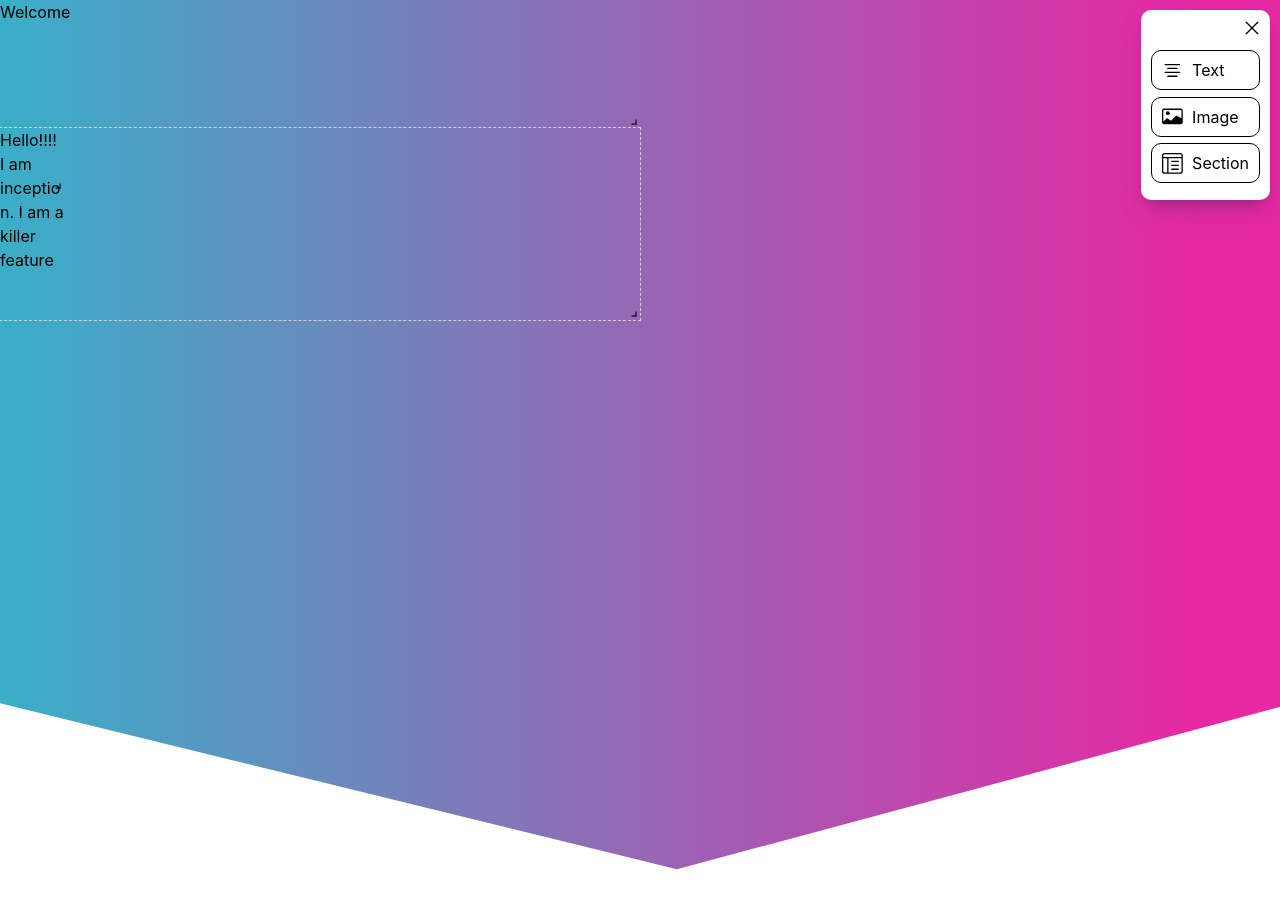
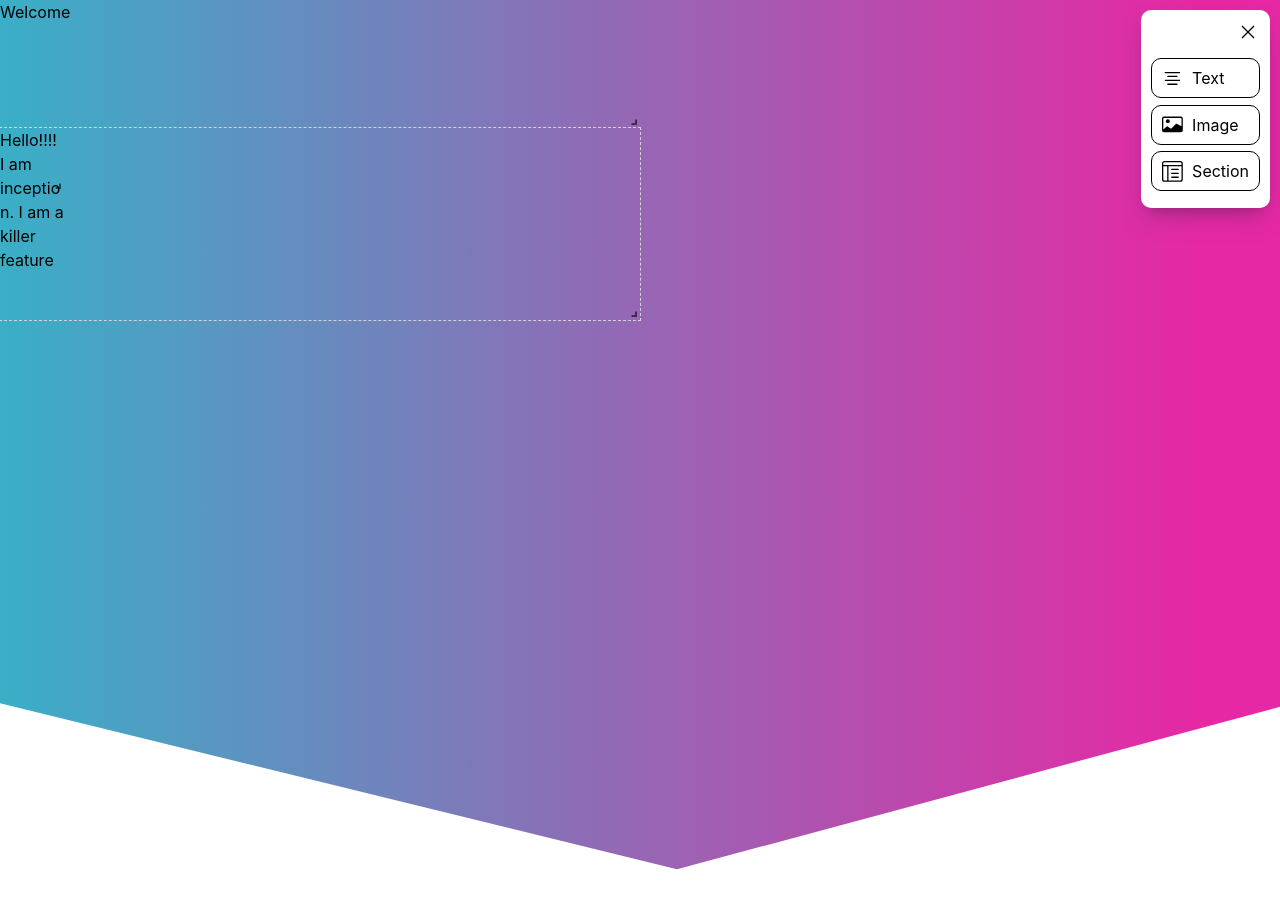
Before and after one commit to Achiaga/open-website-builder, a Next.js app: page /builder in a window 1280 px wide. Both pictures are taken after a click on the element 1240 px from the left and 40 px from the top of the page. Shown: the top 908 px of the page. Built offline with nearby package versions, Linux system fonts and the light colour scheme.

Commit message:
feat: added hover state to toolbar icons

```diff
--- a/builder/sidebar/sidebar.js
+++ b/builder/sidebar/sidebar.js
@@ -1,7 +1,6 @@
-import { Box, Spinner, Text } from '@chakra-ui/react'
+import { Box, Text } from '@chakra-ui/react'
 import PropTypes from 'prop-types'
 import { useState } from 'react'
-import { FaRegTimesCircle } from 'react-icons/fa'
 import { GrAdd, GrClose } from 'react-icons/gr'
 import {
 	BsTextCenter,
@@ -33,6 +32,7 @@ const ToolSection = ({ Icon, text, type, setNewBlockType, ...props }) => {
 				e.dataTransfer.setData('text/plain', '')
 				setNewBlockType(type)
 			}}
+			_hover={{ background: '#F2F2F2;' }}
 			{...props}>
 			<Icon size='1.3rem' />
 			<Text as='span' fontSize='16px' paddingLeft='0.6rem'>
@@ -42,7 +42,7 @@ const ToolSection = ({ Icon, text, type, setNewBlockType, ...props }) => {
 	)
 }
 
-const BuilderSidebar = ({ setNewBlockType, isSaved }) => {
+const BuilderSidebar = ({ setNewBlockType }) => {
 	const [isOpen, setIsOpen] = useState(false)
 
 	if (!isOpen)
@@ -90,7 +90,12 @@ const BuilderSidebar = ({ setNewBlockType, isSaved }) => {
 				w='full'
 				paddingBottom='0.9rem'>
 				<Box fontSize='16px'></Box>
-				<Box cursor='pointer' onClick={() => setIsOpen(false)}>
+				<Box
+					cursor='pointer'
+					onClick={() => setIsOpen(false)}
+					p='0.25rem'
+					borderRadius='0.25rem'
+					_hover={{ background: '#F2F2F2;' }}>
 					<GrClose size='1em' />
 				</Box>
 			</Box>
```
